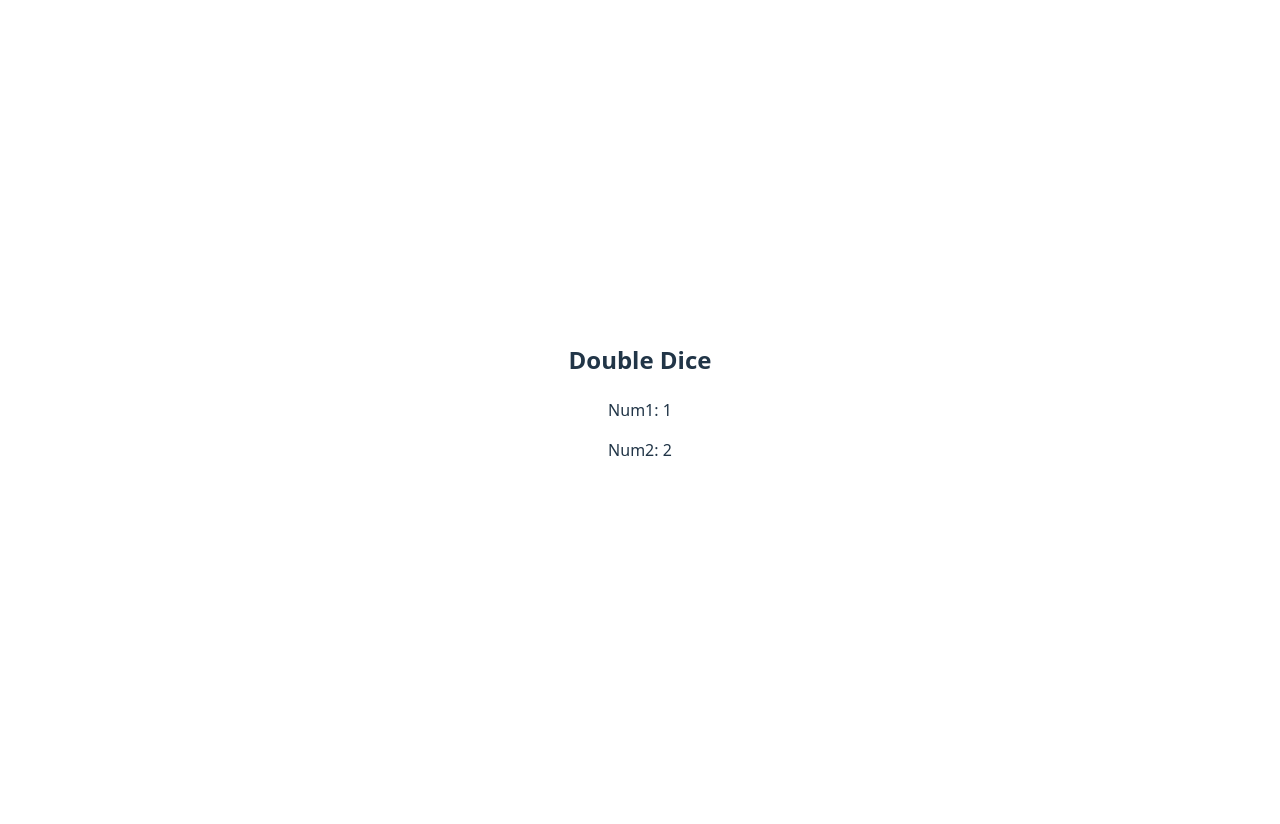
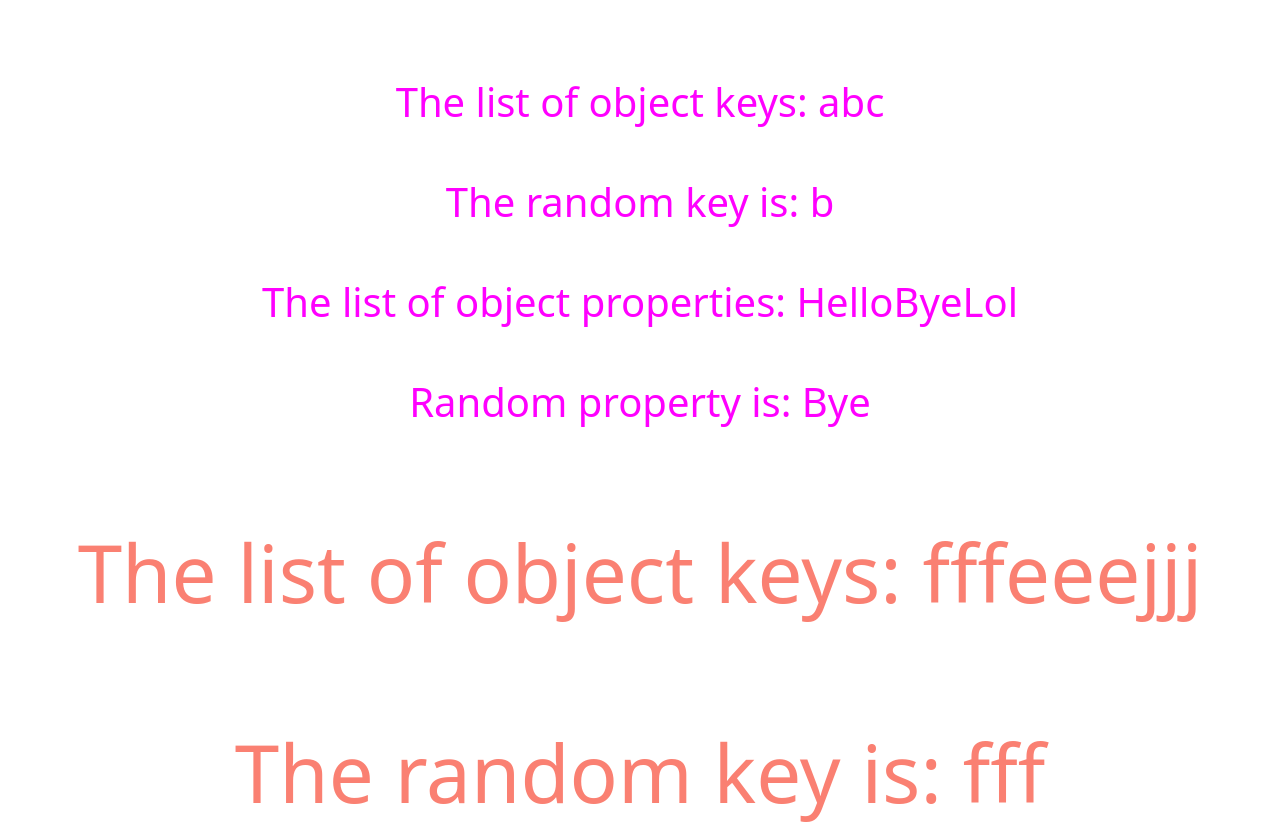
Before and after one commit to TetianaTalebi/my_react_vite_app_2, a React (Vite) app in the folder my_react_vite_app_2/: page / in a window 1280 px wide. Shown: the top 824 px of the page. Before the commit the page ends 800 px from the top, so only its background shows below. Built offline with nearby package versions, Linux system fonts and the light colour scheme.

Commit message:
Pass style as props into ListPicker component

```diff
--- a/my_react_vite_app_2/src/App.jsx
+++ b/my_react_vite_app_2/src/App.jsx
@@ -1,12 +1,15 @@
 import './App.css'
-import DoubleDice from './DoubleDice'
+import ListPicker from './ListPicker';
 
 function App() {
-
+  // Dynamic styles
+    const styles = {color: "magenta", fontSize: "40px"};
 
   return (
     <>
-      <DoubleDice />
+      <ListPicker style={styles} values={{a: "Hello", b: "Bye", c: "Lol"}} />
+      <ListPicker style={{color: "salmon", fontSize: "80px"}} values={{fff: 123, eee: 456, jjj: 999}} />
+      <ListPicker values={{e: 111, m: 222, n: 333}} />
     </>
   )
 }
--- a/my_react_vite_app_2/src/ListPicker.jsx
+++ b/my_react_vite_app_2/src/ListPicker.jsx
@@ -1,7 +1,7 @@
 
 // values = object
-
-export default function ListPicker({values}){
+// style={color: "blue"} - default style
+export default function ListPicker({values, style={color: "blue"}}){
 
 
     const randIdx = Math.floor(Math.random()*Object.keys(values).length);
@@ -13,7 +13,7 @@ export default function ListPicker({values}){
     console.log(randElementProperty);
 
     return (
-        <div>
+        <div style={style}>
             <p>The list of object keys: {Object.keys(values)}</p>
             <p>The random key is: {Object.keys(values)[randIdx]}</p>
 
```
